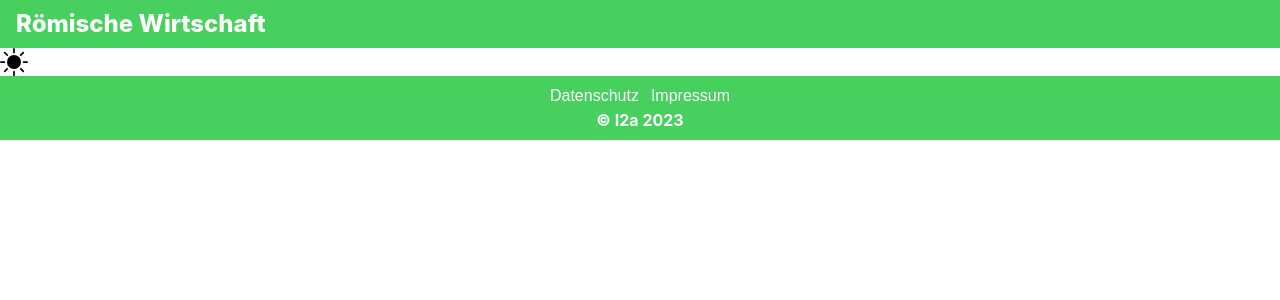
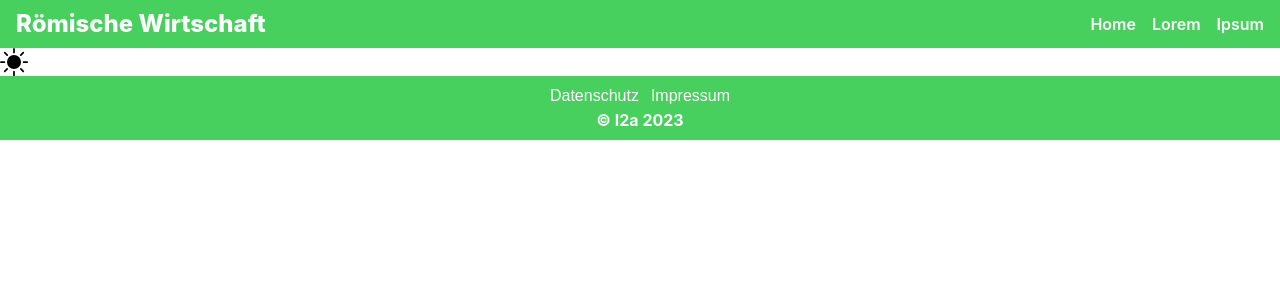
Before and after one commit to x47base/PrWR-Probe-IDPA23, a React (Create React App) app: page / in a window 1280 px wide. Shown: the top 300 px of the page. Built offline with nearby package versions, Linux system fonts and the light colour scheme.

Commit message:
Update Base Header & Footer

```diff
--- a/src/components/Header/header.js
+++ b/src/components/Header/header.js
@@ -5,6 +5,12 @@ export default function Header({ }) {
         <header>
             <nav className="flex flex-row justify-between w-full p-2 pl-4 pr-4 bg-brand">
                 <span id="navBrand" className="font-extrabold text-2xl text-white dark:text-black">Römische Wirtschaft</span>
+                <div className="grid grid-cols-[auto,auto,auto] gap-4 justify-center items-center text-white font-semibold">
+                    <a href="/" target="_self">Home</a>
+                    <a href="#" target="_self">Lorem</a>
+                    <a href="#" target="_self">Ipsum</a>
+
+                </div>
             </nav>
         </header>
     )
```
